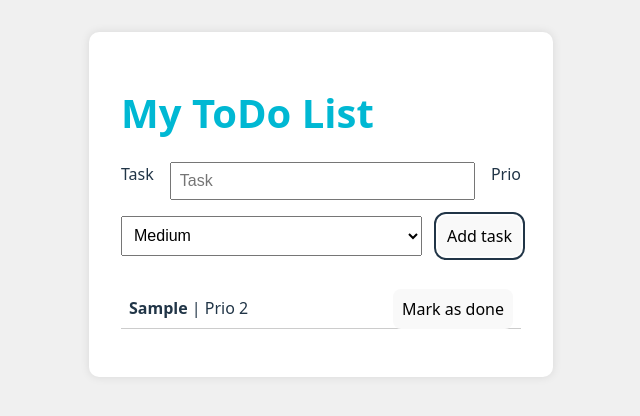
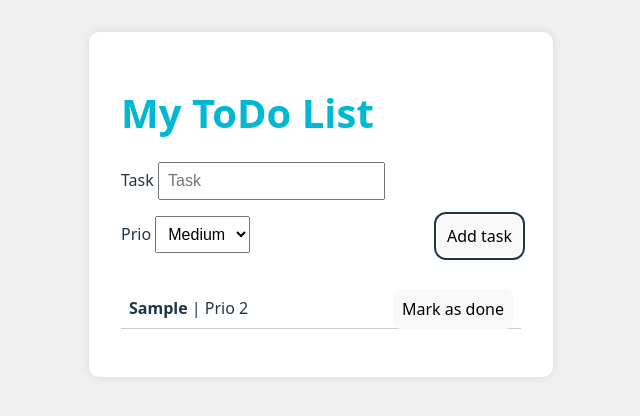
Before and after one commit to sarasjodin/my-todo-app, a website built with Vite: page index.html in a window 1280 px wide. Both pictures are taken after typing "Sample" into the empty fields and a click on the button "Add task". Shown: the whole page, without its empty margins (319-959 px from the left). Built offline with nearby package versions, Linux system fonts and the light colour scheme.

Commit message:
Prepare for v1.0.1: duplicate task check, error messages, LICENSE, CHANGELOG

```diff
--- a/index.html
+++ b/index.html
@@ -6,23 +6,24 @@
     <meta http-equiv="X-UA-Compatible" content="IE=edge" />
     <meta name="viewport" content="width=device-width, initial-scale=1.0" />
     <title>My ToDo app</title>
-    <link rel="stylesheet" href="styles.css" />
   </head>
   <body>
     <div class="app">
       <div class="content">
         <h1>My ToDo List</h1>
         <form id="todoForm">
+          <div>
             <label for="taskInput">Task</label>
             <input type="text" id="taskInput" placeholder="Task" required />
-
+          </div>
+          <div>
             <label for="priorityInput">Prio</label>
             <select id="priorityInput">
               <option value="1">High</option>
               <option value="2" selected>Medium</option>
               <option value="3">Low</option>
             </select>
-
+          </div>
           <button class="submit-button" type="submit">Add task</button>
         </form>
         <p id="errorMsg"></p>
--- a/package.json
+++ b/package.json
@@ -1,13 +1,14 @@
 {
   "name": "my-todo-app",
   "private": true,
-  "version": "0.0.0",
+  "version": "1.0.1",
   "type": "module",
   "scripts": {
+    "clean": "del /s /q dist\\* && rmdir /s /q dist",
     "dev": "vite",
     "build": "vite build",
     "preview": "vite preview",
-    "deploy": "gh-pages -d dist"
+    "deploy": "npm run build && gh-pages -d dist"
   },
   "devDependencies": {
     "gh-pages": "^6.3.0",
--- a/src/app.ts
+++ b/src/app.ts
@@ -43,7 +43,6 @@ function renderTodos() {
 
   // Loop through and render each todo
   todos.forEach((todo: Todo, index: number) => {
-    console.log(todo.task);
     const li = document.createElement('li');
     li.className = todo.completed ? 'completed' : '';
 
@@ -87,15 +86,17 @@ form.addEventListener('submit', (e) => {
   const task = taskInput.value;
   const priority = +priorityInput.value;
 
-  const success = todoList.addTodo(task, priority);
-  if (!success) {
-    // Show error message if validation failed
-    errorMsg.textContent = 'Error: Add a task and priority (1–3)';
+  const result = todoList.addTodo(task, priority);
+  if (result !== 'ok') {
+    if (result === 'duplicate') {
+      errorMsg.textContent = 'Error: Task already exists';
+    } else if (result === 'invalid') {
+      errorMsg.textContent = 'Error: Add a task and priority (1–3)';
+    }
   } else {
-    // Clear error, reset input fields
     errorMsg.textContent = '';
     taskInput.value = '';
-    priorityInput.value = '2'; // Default to medium, mainly due to "selected" in html: <option value="2" selected>Medium</option>
+    priorityInput.value = '2';
     renderTodos();
   }
 });
--- a/src/style.css
+++ b/src/style.css
@@ -104,6 +104,10 @@ button {
   flex: 1;
 }
 
+select {
+  max-width: 120px;
+}
+
 .submit-button {
   flex: none;
   white-space: nowrap;
--- a/src/todo.ts
+++ b/src/todo.ts
@@ -33,20 +33,35 @@ export class TodoList {
   }
 
   /**
-   * Adds a new todo to the list if inputs are valid
+   * Attempts to add a new todo item to the list.
+   * Validates input values and checks for duplicate tasks before adding.
+   *
    * @param task - The task description
    * @param priority - A number from 1 to 3 (prio)
-   * @returns true if added successfully, false if input was invalid
+   * @returns
+   *   - ok if the todo was added successfully
+   *   - invalid if priority not met
+   *   - duplicate if a todo with the same task already exists
    */
-  addTodo(task: string, priority: number): boolean {
+  addTodo(task: string, priority: number): 'ok' | 'invalid' | 'duplicate' {
+    const trimmedTask = task.trim();
+
     // Validate inputs where task must not be empty priority must be between 1 and 3
     if (!task.trim() || priority < 1 || priority > 3) {
-      return false;
+      return 'invalid';
+    }
+
+    // Check if task exists
+    const exists = this.todos.some(
+      (todo) => todo.task.toLowerCase() === trimmedTask.toLowerCase()
+    );
+    if (exists) {
+      return 'duplicate';
     }
 
     // Create a new todo item with default completed = false
     const newTodo: Todo = {
-      task,
+      task: trimmedTask,
       completed: false,
       priority
     };
@@ -55,7 +70,7 @@ export class TodoList {
     this.todos.push(newTodo);
     // Whole list is being saved
     this.saveToLocalStorage();
-    return true;
+    return 'ok';
   }
 
   /**
@@ -86,17 +101,6 @@ export class TodoList {
     localStorage.setItem('todos', JSON.stringify(this.todos));
   }
 
-  // As key-value pair
-  // Key: "todos"
-  // Value: array of todo objects /JSON string
-  // [
-  //   {
-  //     task: 'Study';
-  //     completed: false;
-  //     priority: 1;
-  //   }
-  // ];
-
   /**
    * Loads todos from LocalStorage if available,
    * and replaces the current todo array
```
Also changed, not shown: CHANGELOG.md (added), 1 other file. Lines whose indentation alone changed are shown as unchanged.
